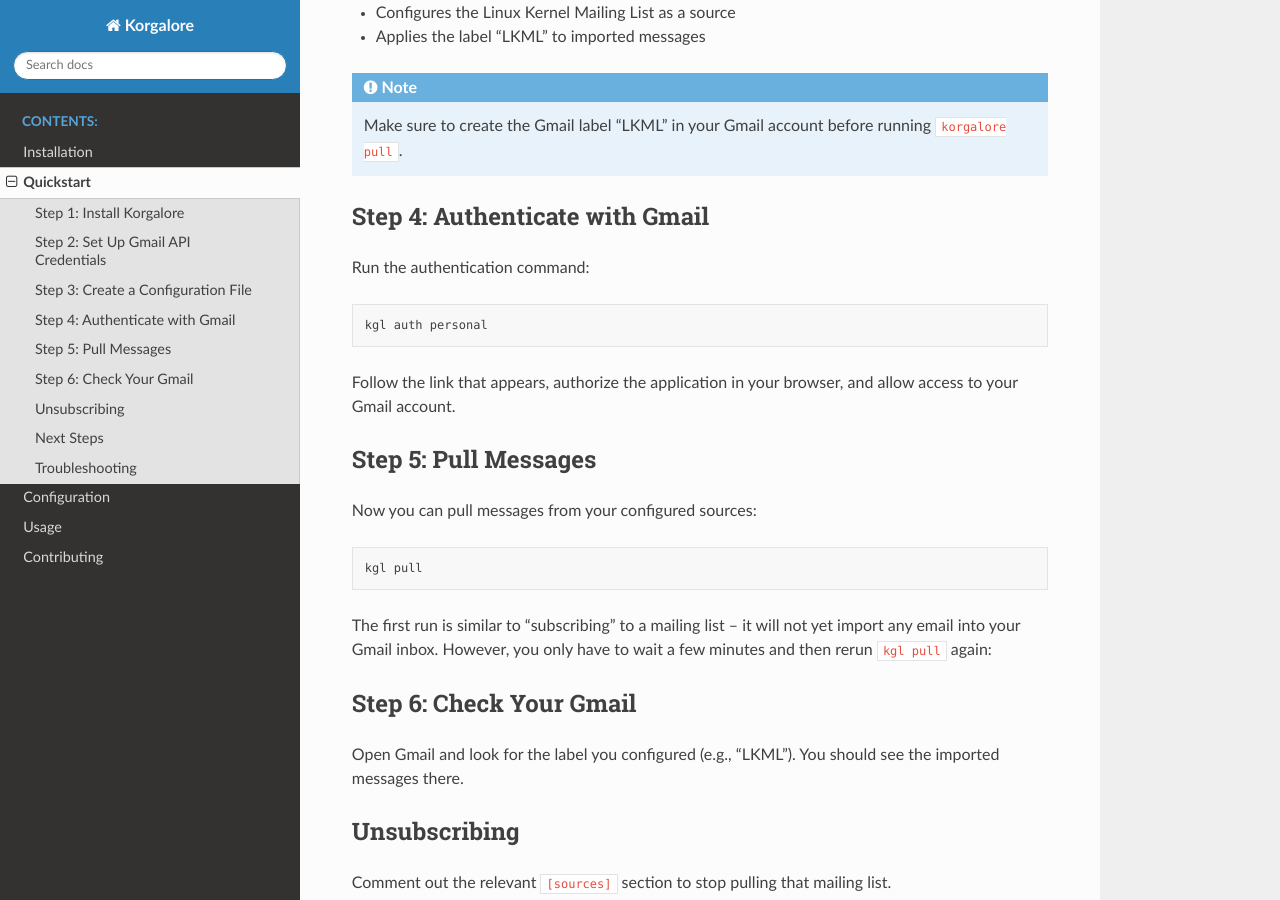
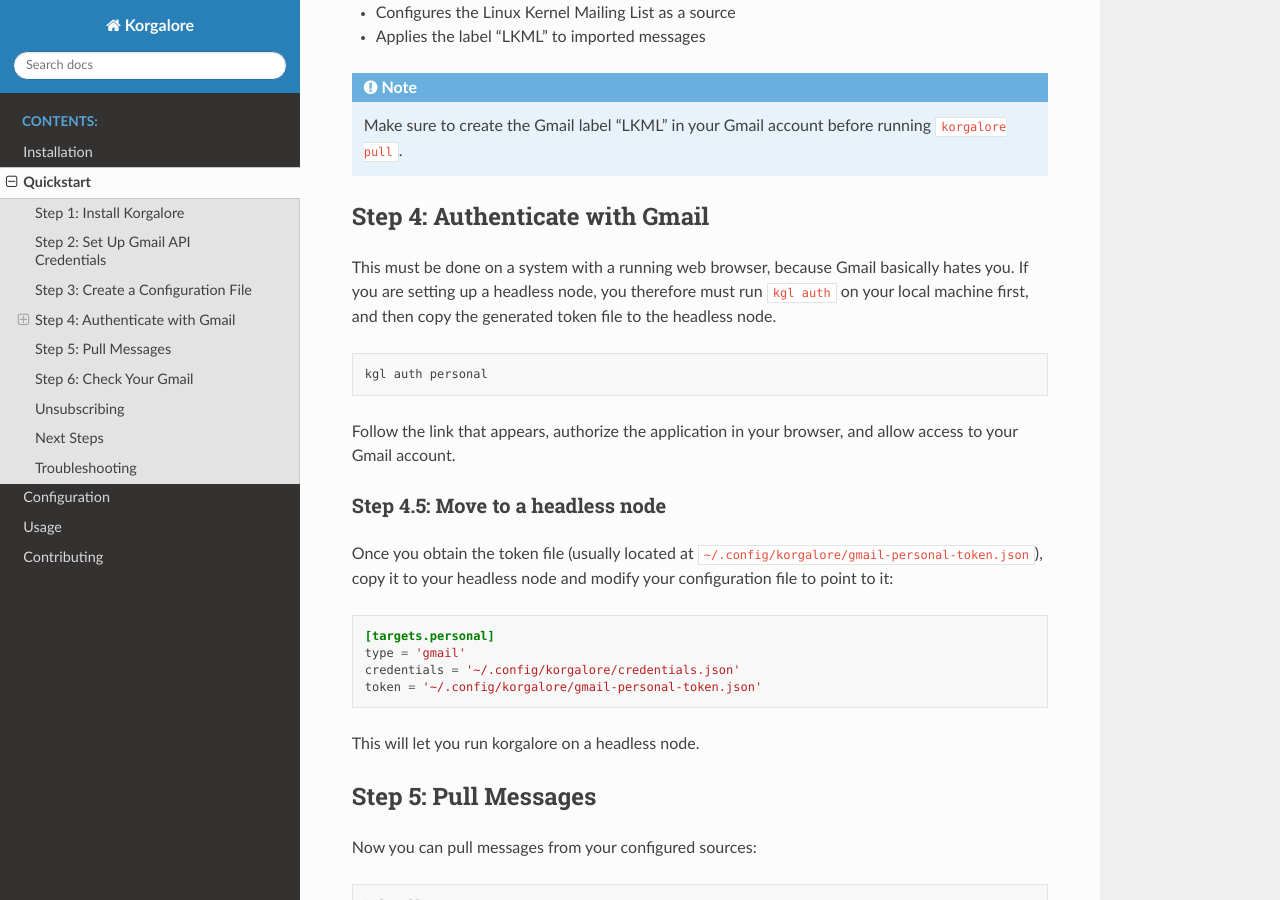
Before and after one commit to mricon/korgalore, a Sphinx documentation site: the page built from docs/quickstart.rst, in a window 1280 px wide and 900 px high, scrolled down 1524 px. Built offline with Sphinx 7.4.7 and the Read the Docs theme 3.1.0, drawn with Linux system fonts in a browser that asks for light colours.

Commit message:
Explain how to set up a headless node
Gmail makes it basically impossible to authenticate directly from a
headless node, because it wants to redirect to a running server.

Signed-off-by: Konstantin Ryabitsev <konstantin@linuxfoundation.org>

```diff
--- a/docs/quickstart.rst
+++ b/docs/quickstart.rst
@@ -80,7 +80,10 @@
 Step 4: Authenticate with Gmail
 ================================
 
-Run the authentication command:
+This must be done on a system with a running web browser, because Gmail
+basically hates you. If you are setting up a headless node, you therefore
+must run ``kgl auth`` on your local machine first, and then copy the
+generated token file to the headless node.
 
 .. code-block:: bash
 
@@ -88,6 +91,22 @@
 
 Follow the link that appears, authorize the application in your browser,
 and allow access to your Gmail account.
+
+Step 4.5: Move to a headless node
+---------------------------------
+
+Once you obtain the token file (usually located at
+``~/.config/korgalore/gmail-personal-token.json``), copy it to your headless
+node and modify your configuration file to point to it:
+
+.. code-block:: toml
+
+   [targets.personal]
+   type = 'gmail'
+   credentials = '~/.config/korgalore/credentials.json'
+   token = '~/.config/korgalore/gmail-personal-token.json'
+
+This will let you run korgalore on a headless node.
 
 Step 5: Pull Messages
 ======================
```
Also changed, not shown: docs/configuration.rst (+13 -0 lines), 1 other file.
